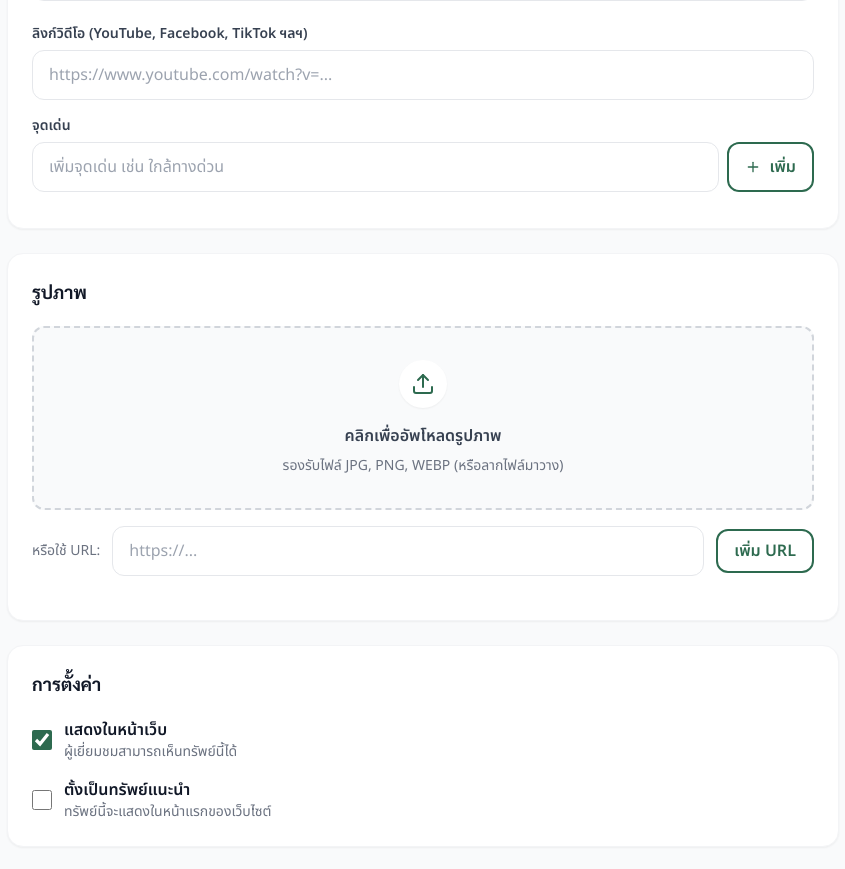
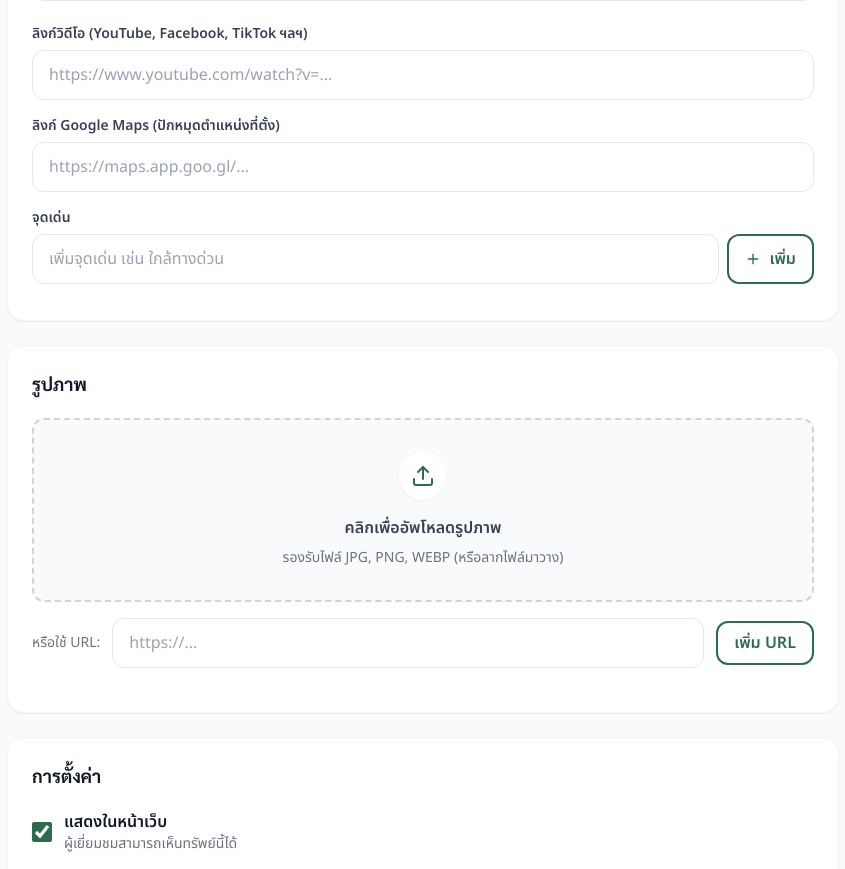
Before and after one commit to guukub/Experthome168, a Next.js app: page /admin/properties/new in a window 1280 px wide. Shown: the part 1414-2283 px from the top of the page, without its empty margins (281-1126 px from the left). Built offline with nearby package versions, Linux system fonts and the light colour scheme.

Commit message:
Add map_url input to Property form and schema

```diff
--- a/src/app/properties/[slug]/page.tsx
+++ b/src/app/properties/[slug]/page.tsx
@@ -199,7 +199,7 @@ export default async function PropertyDetailPage({ params }: Props) {
                   <p className="font-semibold text-forest-700">{property.location}</p>
                   <p className="text-sm text-gray-500">{property.address}</p>
                   <a
-                    href={`https://maps.google.com/?q=${encodeURIComponent(property.address || property.location)}`}
+                    href={property.map_url || `https://maps.google.com/?q=${encodeURIComponent(property.address || property.location)}`}
                     target="_blank"
                     rel="noopener noreferrer"
                     className="mt-2 text-sm text-forest-600 font-medium hover:underline"
--- a/src/components/admin/PropertyForm.tsx
+++ b/src/components/admin/PropertyForm.tsx
@@ -36,6 +36,7 @@ const EMPTY_FORM = {
   parking: '',
   description: '',
   video_url: '',
+  map_url: '',
   highlights: [] as string[],
   is_featured: false,
   is_visible: true,
@@ -53,6 +54,7 @@ export default function PropertyForm({ initialData, isEdit = false }: PropertyFo
     bathrooms: initialData?.bathrooms?.toString() || '',
     parking: initialData?.parking?.toString() || '',
     video_url: initialData?.video_url || '',
+    map_url: initialData?.map_url || '',
     highlights: initialData?.highlights || [],
     images: initialData?.images || [],
   })
@@ -453,6 +455,19 @@ export default function PropertyForm({ initialData, isEdit = false }: PropertyFo
             />
           </div>
 
+          {/* Map URL */}
+          <div className="mt-4">
+            <label className="label" htmlFor="prop-map">ลิงก์ Google Maps (ปักหมุดตำแหน่งที่ตั้ง)</label>
+            <input
+              id="prop-map"
+              type="url"
+              value={form.map_url}
+              onChange={e => set('map_url', e.target.value)}
+              placeholder="https://maps.app.goo.gl/..."
+              className="input"
+            />
+          </div>
+
           {/* Highlights */}
           <div className="mt-4">
             <label className="label">จุดเด่น</label>
--- a/src/models/Property.ts
+++ b/src/models/Property.ts
@@ -21,6 +21,7 @@ const propertySchema = new mongoose.Schema({
   parking: { type: Number },
   description: { type: String },
   video_url: { type: String },
+  map_url: { type: String },
   highlights: [{ type: String }],
   is_featured: { type: Boolean, default: false },
   is_visible: { type: Boolean, default: true },
--- a/src/types/property.ts
+++ b/src/types/property.ts
@@ -23,6 +23,7 @@ export interface Property {
   parking?: number
   description?: string
   video_url?: string
+  map_url?: string
   highlights?: string[]
   is_featured: boolean
   is_visible: boolean
```
